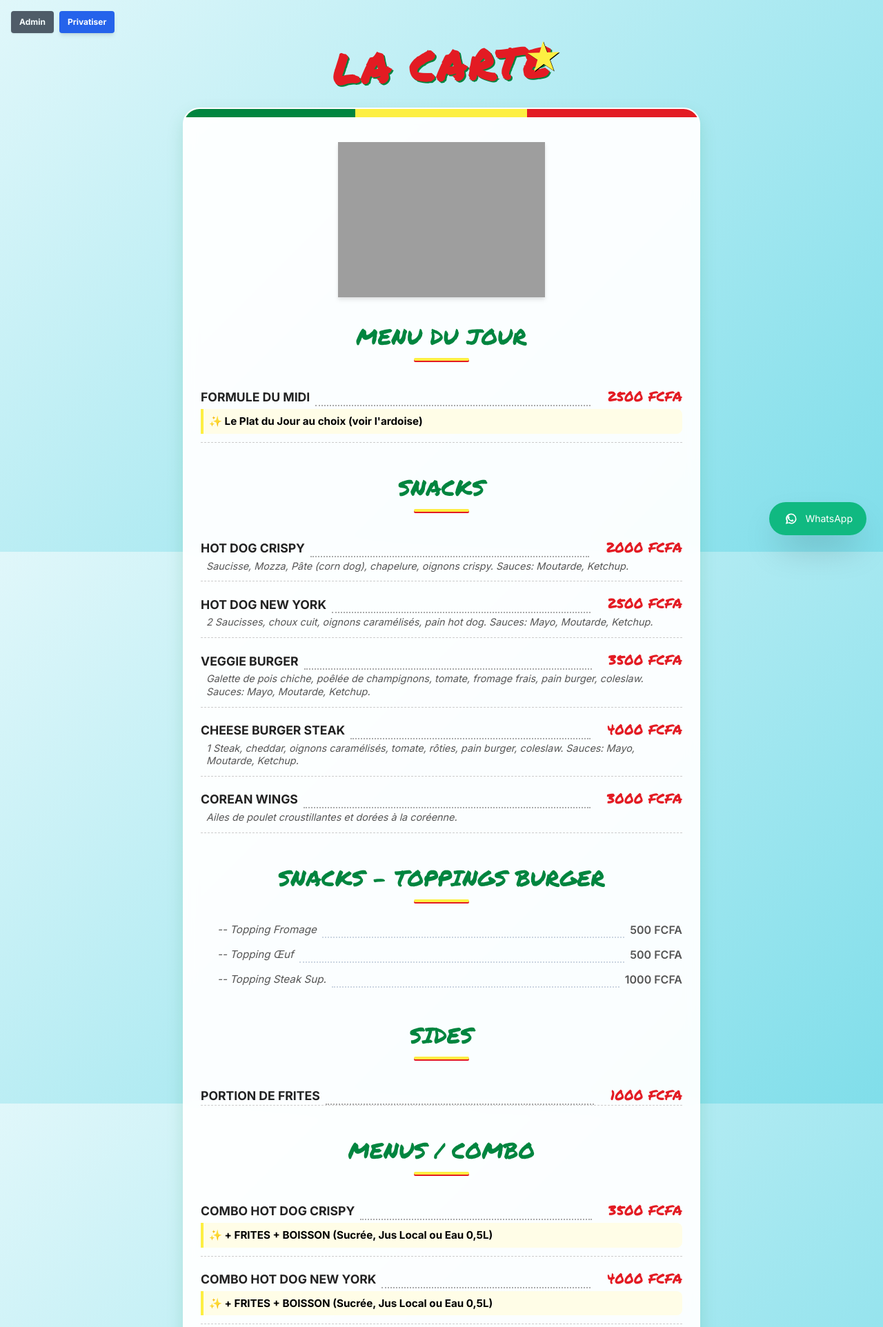
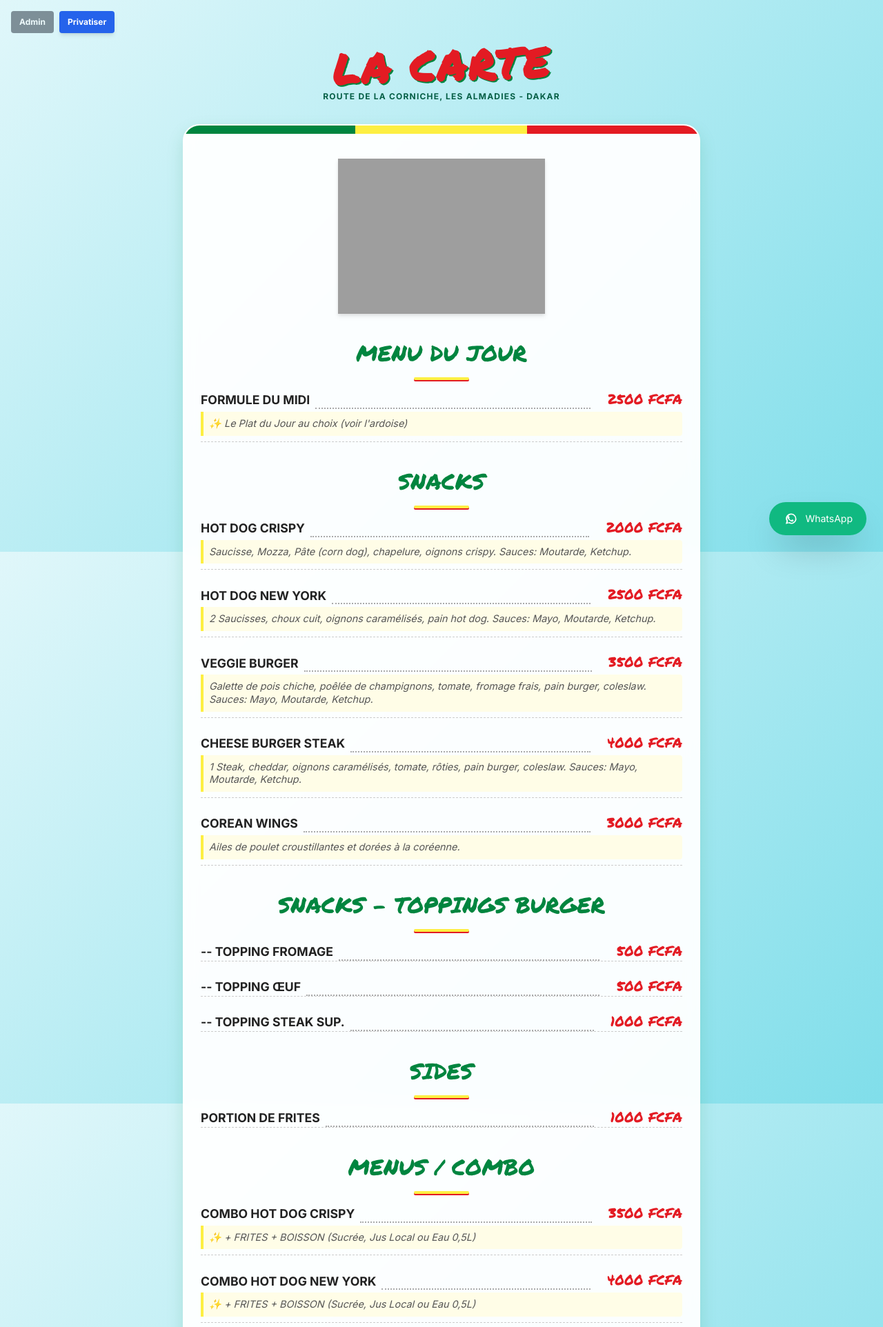
Before and after one commit to steph-221/SnackandSurf, a Flask app: page / in a window 1280 px wide. Shown: the top 1924 px of the page at 69% size. Run offline with Flask 3, Linux system fonts and the light colour scheme; data comes from the database, SQL or seed files in the repository; some libraries are stand-ins or nearby versions; grey boxes are pictures that could not be loaded.

Commit message:
Mise a jour depuis le script auto

```diff
--- a/templates/index.html
+++ b/templates/index.html
@@ -3,7 +3,45 @@
 <head>
     <meta charset="UTF-8">
     <meta name="viewport" content="width=device-width, initial-scale=1.0">
-    <title>Menu Snack & Surf - Édition Teranga</title>
+
+    <title>Snack and Surf | Restaurant de plage & Burgers - Almadies, Dakar</title>
+    <meta name="description" content="Snack de plage aux Almadies a Dakar. Degustez nos burgers maison, hot-dogs crispy, crepes et smoothies face a l'ocean. Privatisation jusqu'a 30 personnes.">
+    <meta name="keywords" content="snack dakar, restaurant almadies, burger almadies, surf dakar, manger corniche almadies, privatisation dakar">
+    <link rel="canonical" href="https://www.snackandsurf.sn/">
+
+    <meta property="og:type" content="restaurant">
+    <meta property="og:title" content="Snack and Surf - La pause gourmande des Almadies">
+    <meta property="og:description" content="Burgers, Hot-dogs, Crepes et Glaces face a la mer aux Almadies. Commandez ou privatisez pour vos evenements.">
+    <meta property="og:url" content="https://www.snackandsurf.sn/">
+    <meta property="og:image" content="https://drive.google.com/thumbnail?id=1ffuCBqJBhUMZF1akm5_CL7_txgfaJF2m&sz=w1000">
+
+    <script type="application/ld+json">
+    {
+      "@context": "https://schema.org",
+      "@type": "FastFoodRestaurant",
+      "name": "Snack and Surf",
+      "image": "https://drive.google.com/thumbnail?id=1ffuCBqJBhUMZF1akm5_CL7_txgfaJF2m&sz=w1000",
+      "telephone": "+221710579371",
+      "email": "contact@snackandsurf.sn",
+      "address": {
+        "@type": "PostalAddress",
+        "streetAddress": "Route de la Corniche",
+        "addressLocality": "Les Almadies, Dakar",
+        "addressCountry": "SN"
+      },
+      "priceRange": "500 - 6000 FCFA",
+      "servesCuisine": ["Burgers", "Snacks", "Fast Food", "Desserts"],
+      "openingHoursSpecification": [
+        {"@type": "OpeningHoursSpecification", "dayOfWeek": "Tuesday", "opens": "11:00", "closes": "20:00"},
+        {"@type": "OpeningHoursSpecification", "dayOfWeek": "Wednesday", "opens": "11:00", "closes": "20:00"},
+        {"@type": "OpeningHoursSpecification", "dayOfWeek": "Thursday", "opens": "11:00", "closes": "20:00"},
+        {"@type": "OpeningHoursSpecification", "dayOfWeek": "Friday", "opens": "11:00", "closes": "21:00"},
+        {"@type": "OpeningHoursSpecification", "dayOfWeek": "Saturday", "opens": "09:00", "closes": "22:00"},
+        {"@type": "OpeningHoursSpecification", "dayOfWeek": "Sunday", "opens": "09:00", "closes": "20:00"}
+      ]
+    }
+    </script>
+
     <script src="https://cdn.tailwindcss.com"></script>
     <link rel="preconnect" href="https://fonts.googleapis.com">
     <link rel="preconnect" href="https://fonts.gstatic.com" crossorigin>
@@ -13,297 +51,112 @@
             --senegal-green: #00853F;
             --senegal-yellow: #FDEF42;
             --senegal-red: #E31B23;
-            --ocean-blue: #48CAE4;
             --text-dark: #1a1a1a;
             --text-muted: #555555;
         }
-
-        body {
-            font-family: 'Inter', sans-serif;
-            background: linear-gradient(135deg, #e0f7fa 0%, #80deea 100%);
-            background-attachment: fixed;
-            min-height: 100vh;
-            color: var(--text-dark);
-        }
-
-        .main-title {
-            font-family: 'Permanent Marker', cursive;
-            text-shadow: 2px 2px 0px var(--senegal-green);
-            color: var(--senegal-red);
-            transform: rotate(-2deg);
-        }
-
-        .card {
-            background-color: rgba(255, 255, 255, 0.95);
-            backdrop-filter: blur(10px);
-            border-radius: 1.5rem;
-            box-shadow: 0 10px 25px rgba(0, 133, 63, 0.15);
-            padding: 2rem 1.5rem;
-            margin: 2rem auto;
-            max-width: 750px;
-            border: 2px solid #fff;
-            position: relative;
-            overflow: hidden;
-        }
-
-        .card::before {
-            content: "";
-            position: absolute;
-            top: 0;
-            left: 0;
-            right: 0;
-            height: 12px;
-            background: repeating-linear-gradient(
-                90deg,
-                var(--senegal-green),
-                var(--senegal-green) 33.3%,
-                var(--senegal-yellow) 33.3%,
-                var(--senegal-yellow) 66.6%,
-                var(--senegal-red) 66.6%,
-                var(--senegal-red) 100%
-            );
-            background-size: 100% 100%;
-        }
-
-        .section-title {
-            font-family: 'Permanent Marker', cursive;
-            position: relative;
-            color: var(--senegal-green);
-            font-size: 2rem;
-            padding-bottom: 0.75rem;
-            display: flex;
-            align-items: center;
-            justify-content: center;
-        }
-
-        .section-title::after {
-            content: '';
-            position: absolute;
-            left: 50%;
-            bottom: 0;
-            transform: translateX(-50%);
-            width: 80px;
-            height: 4px;
-            background-color: var(--senegal-yellow);
-            border-radius: 2px;
-            box-shadow: 0 2px 0 var(--senegal-red);
-        }
-
-        .menu-item-block {
-            padding-top: 0.75rem;
-            margin-bottom: 0;
-            border-bottom: 1px dashed #ccc;
-        }
-
-        .item-row {
-            display: flex;
-            justify-content: space-between;
-            align-items: flex-end;
-            margin-bottom: 0;
-            padding-bottom: 0;
-            padding-top: 0;
-            border-bottom: none;
-        }
-
-        .item-name-dots {
-            display: flex;
-            flex-grow: 1;
-            overflow: hidden;
-            align-items: flex-end;
-        }
-
-        .dots-separator {
-            flex-grow: 1;
-            min-width: 10px;
-            margin: 0 0.5rem;
-            border-bottom: 2px dotted #aaa;
-            height: 1em;
-        }
-
-        .item-name {
-            font-weight: 700;
-            color: #222;
-            font-size: 1.1rem;
-            line-height: 1.4;
-            display: block;
-            flex-shrink: 1;
-        }
-
-        .item-price {
-            font-family: 'Permanent Marker', cursive;
-            color: var(--senegal-red);
-            font-size: 1.25rem;
-            flex-shrink: 0;
-            margin-left: 1rem;
-        }
-
-        .item-ingredients {
-            color: var(--text-muted);
-            font-style: italic;
-            font-size: 0.9rem;
-            margin-top: 0.25rem;
-            margin-bottom: 0.75rem;
-            padding-left: 0.5rem;
-            line-height: 1.3;
-            text-align: left;
-        }
-
-        .combo-description {
-            color: #000;
-            font-weight: 700;
-            font-size: 0.95rem;
-            margin-top: 0.25rem;
-            margin-bottom: 0.75rem;
-            padding-left: 0.5rem;
-            line-height: 1.3;
-            background-color: #fffde7;
-            border-left: 4px solid var(--senegal-yellow);
-            padding: 0.5rem;
-            border-radius: 0 0.5rem 0.5rem 0;
-            display: block;
-            text-align: left;
-        }
-
-        .topping-row {
-            padding-top: 0.25rem !important;
-            padding-bottom: 0.25rem !important;
-            border-bottom: none !important;
-        }
-
-        .topping-text {
-            font-style: italic;
-            color: var(--text-muted);
-            margin-left: 1.5rem;
-            font-weight: 400;
-            font-size: 0.95rem;
-            flex-shrink: 0;
-        }
-
-        .topping-price {
-            color: var(--text-muted);
-            font-size: 1rem;
-            font-weight: 600;
-            font-family: 'Inter', sans-serif;
-        }
-
-        @media (max-width: 640px) {
-            .section-title {
-                font-size: 1.75rem;
-            }
-        }
+        body { font-family: 'Inter', sans-serif; background: linear-gradient(135deg, #e0f7fa 0%, #80deea 100%); background-attachment: fixed; min-height: 100vh; color: var(--text-dark); }
+        .main-title { font-family: 'Permanent Marker', cursive; text-shadow: 2px 2px 0px var(--senegal-green); color: var(--senegal-red); transform: rotate(-2deg); }
+        .card { background-color: rgba(255, 255, 255, 0.95); backdrop-filter: blur(10px); border-radius: 1.5rem; box-shadow: 0 10px 25px rgba(0, 133, 63, 0.15); padding: 2rem 1.5rem; margin: 2rem auto; max-width: 750px; border: 2px solid #fff; position: relative; overflow: hidden; }
+        .card::before { content: ""; position: absolute; top: 0; left: 0; right: 0; height: 12px; background: repeating-linear-gradient(90deg, var(--senegal-green), var(--senegal-green) 33.3%, var(--senegal-yellow) 33.3%, var(--senegal-yellow) 66.6%, var(--senegal-red) 66.6%, var(--senegal-red) 100%); }
+        .section-title { font-family: 'Permanent Marker', cursive; position: relative; color: var(--senegal-green); font-size: 2rem; padding-bottom: 1rem; display: flex; align-items: center; justify-content: center; margin-top: 2rem; }
+        .section-title::after { content: ''; position: absolute; left: 50%; bottom: 0; transform: translateX(-50%); width: 80px; height: 4px; background-color: var(--senegal-yellow); border-radius: 2px; box-shadow: 0 2px 0 var(--senegal-red); }
+        .menu-item-block { padding-top: 0.75rem; border-bottom: 1px dashed #ccc; }
+        .item-row { display: flex; justify-content: space-between; align-items: flex-end; }
+        .item-name-dots { display: flex; flex-grow: 1; overflow: hidden; align-items: flex-end; }
+        .dots-separator { flex-grow: 1; min-width: 10px; margin: 0 0.5rem; border-bottom: 2px dotted #aaa; height: 1em; }
+        .item-name { font-weight: 700; color: #222; font-size: 1.1rem; line-height: 1.4; display: block; flex-shrink: 1; }
+        .item-price { font-family: 'Permanent Marker', cursive; color: var(--senegal-red); font-size: 1.25rem; flex-shrink: 0; margin-left: 1rem; }
+        .item-ingredients { color: var(--text-muted); font-style: italic; font-size: 0.9rem; margin-top: 0.25rem; margin-bottom: 0.75rem; padding-left: 0.5rem; line-height: 1.3; }
+        @media (max-width: 640px) { .section-title { font-size: 1.75rem; } }
     </style>
 </head>
 <body class="p-4 sm:p-8">
 
-    <!-- Boutons fixes Admin & Privatisation -->
     <div class="fixed top-4 left-4 z-50 flex gap-2">
-        <a href="/admin" class="bg-gray-800 text-white text-xs font-bold px-3 py-2 rounded opacity-75 hover:opacity-100 transition shadow">Admin</a>
-        <a href="/privatisation" class="bg-blue-600 hover:bg-blue-700 text-white text-xs font-bold px-3 py-2 rounded shadow-md transition">Privatiser</a>
+        <a href="/admin" class="bg-gray-800 text-white text-xs font-bold px-3 py-2 rounded opacity-50 hover:opacity-100 transition">Admin</a>
+        <a href="/privatisation" class="bg-blue-600 text-white text-xs font-bold px-3 py-2 rounded shadow-md">Privatiser</a>
     </div>
 
-    <!-- Titre Principal -->
-    <div class="text-center mb-6 mt-8">
-        <h1 class="main-title text-5xl sm:text-6xl font-extrabold tracking-wider relative inline-block">
-            LA CARTE
-            <span style="color: var(--senegal-yellow); position: absolute; top: -10px; right: -20px; text-shadow: 1px 1px 0 #000;">★</span>
-        </h1>
-    </div>
+    <header class="text-center mb-6 mt-8">
+        <h1 class="main-title text-5xl sm:text-6xl font-extrabold tracking-wider relative inline-block">LA CARTE</h1>
+        <p class="text-xs uppercase tracking-widest text-emerald-800 font-bold mt-2">Route de la Corniche, Les Almadies - Dakar</p>
+    </header>
 
-    <!-- Carte Conteneur -->
-    <div class="card">
-
-        <!-- Logo -->
+    <main class="card">
         <div class="w-full flex justify-center mb-8 pt-4">
-            <img src="https://drive.google.com/thumbnail?id=1ffuCBqJBhUMZF1akm5_CL7_txgfaJF2m&sz=w1000" alt="Logo Snack & Surf" class="max-w-[250px] sm:max-w-[300px] h-auto drop-shadow-md transform hover:scale-105 transition duration-300">
+            <img src="https://drive.google.com/thumbnail?id=1ffuCBqJBhUMZF1akm5_CL7_txgfaJF2m&sz=w1000" alt="Snack and Surf Almadies Logo" class="max-w-[250px] sm:max-w-[300px] h-auto drop-shadow-md">
         </div>
 
-        <!-- Contenu dynamique du menu chargé par JS -->
-        <div id="dynamic-menu-container">
-            <div class="text-center py-12 text-gray-400">
-                <span class="inline-block animate-spin mr-2">🏄‍♂️</span> Chargement de la carte...
+        <div id="dynamic-menu-container"></div>
+
+        <!-- SECTION CONTACT & INFOS -->
+        <div class="mt-16 bg-[#FDEF42] rounded-xl p-6 shadow-inner relative overflow-hidden border-2 border-white">
+            <h2 class="section-title !mt-0 mb-8 !text-gray-900 !after:bg-[var(--senegal-red)] !after:shadow-none">NOUS TROUVER</h2>
+
+            <div class="grid grid-cols-1 md:grid-cols-2 gap-8 items-center mb-8">
+                <!-- Coordonnées et Horaires -->
+                <div class="bg-white rounded-lg p-5 shadow-sm text-center border-t-4 border-[var(--senegal-green)]">
+                    <h3 class="font-bold text-xl mb-4 text-gray-800">Horaires</h3>
+                    <ul class="text-sm text-gray-700 space-y-1 mb-6 inline-block text-left w-3/4 mx-auto">
+                        <li class="flex justify-between"><span class="font-semibold w-12">Lun</span> <span>Ferme</span></li>
+                        <li class="flex justify-between"><span class="font-semibold w-12">Mar</span> <span>11h - 20h</span></li>
+                        <li class="flex justify-between"><span class="font-semibold w-12">Mer</span> <span>11h - 20h</span></li>
+                        <li class="flex justify-between"><span class="font-semibold w-12">Jeu</span> <span>11h - 20h</span></li>
+                        <li class="flex justify-between"><span class="font-semibold w-12">Ven</span> <span>11h - 21h</span></li>
+                        <li class="flex justify-between"><span class="font-semibold w-12">Sam</span> <span>9h - 22h</span></li>
+                        <li class="flex justify-between"><span class="font-semibold w-12">Dim</span> <span>9h - 20h</span></li>
+                    </ul>
+                    <hr class="my-4 border-gray-200">
+                    <h3 class="font-bold text-lg mb-2 text-gray-800">Contact</h3>
+                    <p class="text-sm font-semibold mb-1">📞 +221 71 057 93 71</p>
+                    <p class="text-sm text-gray-600 mb-4">✉️ contact@snackandsurf.sn</p>
+
+                    <!-- Reseaux Sociaux -->
+                    <div class="flex justify-center gap-4">
+                        <a href="https://instagram.com/snackandsurf" target="_blank" class="text-pink-600 hover:scale-110 transition transform">
+                            <svg class="w-8 h-8" fill="currentColor" viewBox="0 0 24 24"><path d="M12 2.163c3.204 0 3.584.012 4.85.07 3.252.148 4.771 1.691 4.919 4.919.058 1.265.069 1.645.069 4.849 0 3.205-.012 3.584-.069 4.849-.149 3.225-1.664 4.771-4.919 4.919-1.266.058-1.644.07-4.85.07-3.204 0-3.584-.012-4.849-.07-3.26-.149-4.771-1.699-4.919-4.92-.058-1.265-.07-1.644-.07-4.849 0-3.204.013-3.583.07-4.849.149-3.227 1.664-4.771 4.919-4.919 1.266-.057 1.645-.069 4.849-.069zM12 0C8.741 0 8.333.014 7.053.072 2.695.272.273 2.69.073 7.052.014 8.333 0 8.741 0 12c0 3.259.014 3.668.072 4.948.2 4.358 2.618 6.78 6.98 6.98C8.333 23.986 8.741 24 12 24c3.259 0 3.668-.014 4.948-.072 4.354-.2 6.782-2.618 6.979-6.98.059-1.28.073-1.689.073-4.948 0-3.259-.014-3.667-.072-4.947-.196-4.354-2.617-6.78-6.979-6.98C15.668.014 15.259 0 12 0zm0 5.838a6.162 6.162 0 100 12.324 6.162 6.162 0 000-12.324zM12 16a4 4 0 110-8 4 4 0 010 8zm6.406-11.845a1.44 1.44 0 100 2.881 1.44 1.44 0 000-2.881z"/></svg>
+                        </a>
+                        <a href="https://facebook.com/snackandsurf" target="_blank" class="text-blue-600 hover:scale-110 transition transform">
+                            <svg class="w-8 h-8" fill="currentColor" viewBox="0 0 24 24"><path d="M22.675 0H1.325C.593 0 0 .593 0 1.325v21.351C0 23.407.593 24 1.325 24H12.82v-9.294H9.692v-3.622h3.128V8.413c0-3.1 1.893-4.788 4.659-4.788 1.325 0 2.463.099 2.795.143v3.24l-1.918.001c-1.504 0-1.795.715-1.795 1.763v2.313h3.587l-.467 3.622h-3.12V24h6.116c.73 0 1.323-.593 1.323-1.325V1.325C24 .593 23.407 0 22.675 0z"/></svg>
+                        </a>
+                    </div>
+                </div>
+
+                <!-- Google Maps (Iframe) -->
+                <div class="rounded-lg overflow-hidden shadow-md border-4 border-white h-full min-h-[250px]">
+                    <iframe src="https://www.google.com/maps/embed?pb=!1m18!1m12!1m3!1d15433.00318042456!2d-17.5140685!3d14.7435384!2m3!1f0!2f0!3f0!3m2!1i1024!2i768!4f13.1!3m3!1m2!1s0x0%3A0x0!2zMTTCsDQ0JzM2LjciTiAxN8KwMzAnNTAuNiJX!5e0!3m2!1sfr!2ssn!4v1690000000000!5m2!1sfr!2ssn" width="100%" height="100%" style="border:0;" allowfullscreen="" loading="lazy" referrerpolicy="no-referrer-when-downgrade"></iframe>
+                </div>
             </div>
         </div>
 
-        <!-- Photo de la Façade -->
-        <div class="w-full mt-12 mb-6 rounded-xl overflow-hidden shadow-lg border-4 border-white transform hover:rotate-1 transition duration-500">
-            <img src="https://drive.google.com/thumbnail?id=1SJEYqCftp8I90e15AeBH2guhAsDHwh3x&sz=w1000" alt="Snack & Surf Façade" class="w-full h-auto object-cover">
+        <div class="w-full mt-12 mb-6 rounded-xl overflow-hidden shadow-lg border-4 border-white">
+            <img src="https://drive.google.com/thumbnail?id=1SJEYqCftp8I90e15AeBH2guhAsDHwh3x&sz=w1000" alt="Restaurant Snack and Surf aux Almadies" class="w-full h-auto object-cover">
         </div>
 
-        <!-- Pied de carte -->
         <div class="text-center pt-4 border-t-2 border-dashed" style="border-color: var(--senegal-red);">
-            <p class="text-sm mt-1 font-bold tracking-wider uppercase" style="color: var(--senegal-green);">
-                Commande au Comptoir 🤙
-            </p>
+            <p class="text-sm mt-1 font-bold tracking-wider uppercase" style="color: var(--senegal-green);">Commande au Comptoir 🤙</p>
         </div>
+    </main>
 
-    </div>
-
-    <!-- Bouton WhatsApp Flottant -->
     <a href="https://wa.me/221710579371?text=Bonjour%20Snack%20%26%20Surf%2C%20je%20souhaite%20passer%20commande%20!" target="_blank" rel="noopener noreferrer" class="fixed bottom-6 right-6 z-50 flex items-center gap-2 bg-emerald-500 hover:bg-emerald-600 text-white font-semibold py-3 px-5 rounded-full shadow-2xl transition-all transform hover:scale-105">
         <svg class="w-6 h-6 fill-current" viewBox="0 0 24 24"><path d="M12.031 6.172c-3.181 0-5.767 2.586-5.768 5.766-.001 1.298.38 2.27 1.019 3.287l-.711 2.599 2.679-.702c.97.529 1.838.783 2.78.783h.001c3.182 0 5.768-2.587 5.769-5.766.001-3.182-2.585-5.767-5.769-5.767zm7.551 5.766c-.001 4.165-3.39 7.554-7.553 7.554-1.259 0-2.438-.328-3.486-.902l-4.543 1.19 1.213-4.431c-.655-1.084-1.024-2.353-1.024-3.411.001-4.165 3.39-7.554 7.553-7.554 4.164 0 7.553 3.389 7.554 7.554zm-4.708 2.062c-.21-.105-1.242-.613-1.434-.683-.193-.07-.333-.105-.473.105-.14.21-.543.683-.666.823-.122.14-.245.158-.455.053-.21-.105-.888-.327-1.691-1.043-.625-.558-1.047-1.247-1.17-1.457-.122-.21-.013-.324.092-.428.095-.094.21-.245.315-.368.105-.123.14-.21.21-.35.07-.14.035-.263-.018-.368-.053-.105-.473-1.14-.648-1.56-.17-.41-.344-.354-.473-.36-.122-.006-.263-.007-.403-.007-.14 0-.368.053-.56.263-.193.21-.736.719-.736 1.753s.753 2.033.858 2.173c.105.14 1.482 2.263 3.59 3.173.501.217.892.346 1.197.443.503.16 1.012.137 1.393.08.425-.064 1.242-.508 1.417-.999.175-.49.175-.91.122-.999-.052-.088-.192-.14-.402-.245z"/></svg>
         <span class="font-medium text-sm">WhatsApp</span>
     </a>
 
-    <!-- Chargement dynamique de la carte -->
     <script>
         document.addEventListener('DOMContentLoaded', () => {
-            fetch('/api/menu')
-                .then(response => response.json())
-                .then(data => {
-                    const container = document.getElementById('dynamic-menu-container');
-                    let fullHtml = '';
-
-                    data.forEach(categorie => {
-                        let catHtml = `<div class="text-center mb-10">`;
-                        catHtml += `<h2 class="section-title uppercase mb-6">${categorie.categorie}</h2>`;
-                        catHtml += `<div class="space-y-1">`;
-
-                        categorie.items.forEach(item => {
-                            const isTopping = item.nom.startsWith('--');
-                            if (isTopping) {
-                                catHtml += `
-                                    <div class="item-row topping-row">
-                                        <div class="item-name-dots">
-                                            <span class="topping-text">${item.nom}</span>
-                                            <div class="dots-separator" style="border-bottom-color: #cbd5e1;"></div>
-                                        </div>
-                                        <span class="topping-price">${item.prix}</span>
-                                    </div>
-                                `;
-                            } else {
-                                let descHtml = '';
-                                if (item.desc && item.desc.trim().length > 0) {
-                                    if (item.desc.includes('✨') || item.desc.includes('+ FRITES')) {
-                                        descHtml = `<p class="combo-description">${item.desc}</p>`;
-                                    } else {
-                                        descHtml = `<p class="item-ingredients">${item.desc}</p>`;
-                                    }
-                                }
-                                catHtml += `
-                                    <div class="menu-item-block">
-                                        <div class="item-row">
-                                            <div class="item-name-dots">
-                                                <span class="item-name uppercase">${item.nom}</span>
-                                                <div class="dots-separator"></div>
-                                            </div>
-                                            <span class="item-price">${item.prix}</span>
-                                        </div>
-                                        ${descHtml}
-                                    </div>
-                                `;
-                            }
-                        });
-
-                        catHtml += `</div></div>`;
-                        fullHtml += catHtml;
+            fetch('/api/menu').then(response => response.json()).then(data => {
+                const container = document.getElementById('dynamic-menu-container');
+                data.forEach(categorie => {
+                    let html = `<div class="text-center mb-8"><h2 class="section-title uppercase">`+categorie.categorie+`</h2><div class="space-y-2">`;
+                    categorie.items.forEach(item => {
+                        let descHtml = item.desc ? `<p class="item-ingredients text-left bg-[#fffde7] border-l-4 border-[#FDEF42] p-2 mt-1 mb-2 rounded-r">`+item.desc+`</p>` : '';
+                        html += `<div class="menu-item-block"><div class="item-row"><div class="item-name-dots"><span class="item-name uppercase">`+item.nom+`</span><div class="dots-separator"></div></div><span class="item-price">`+item.prix+`</span></div>`+descHtml+`</div>`;
                     });
-
-                    container.innerHTML = fullHtml;
-                })
-                .catch(err => {
-                    console.error('Erreur chargement menu:', err);
-                    document.getElementById('dynamic-menu-container').innerHTML = '<p class="text-center text-red-500">Erreur de chargement de la carte.</p>';
+                    html += `</div></div>`;
+                    container.innerHTML += html;
                 });
+            });
         });
     </script>
 </body>
```
